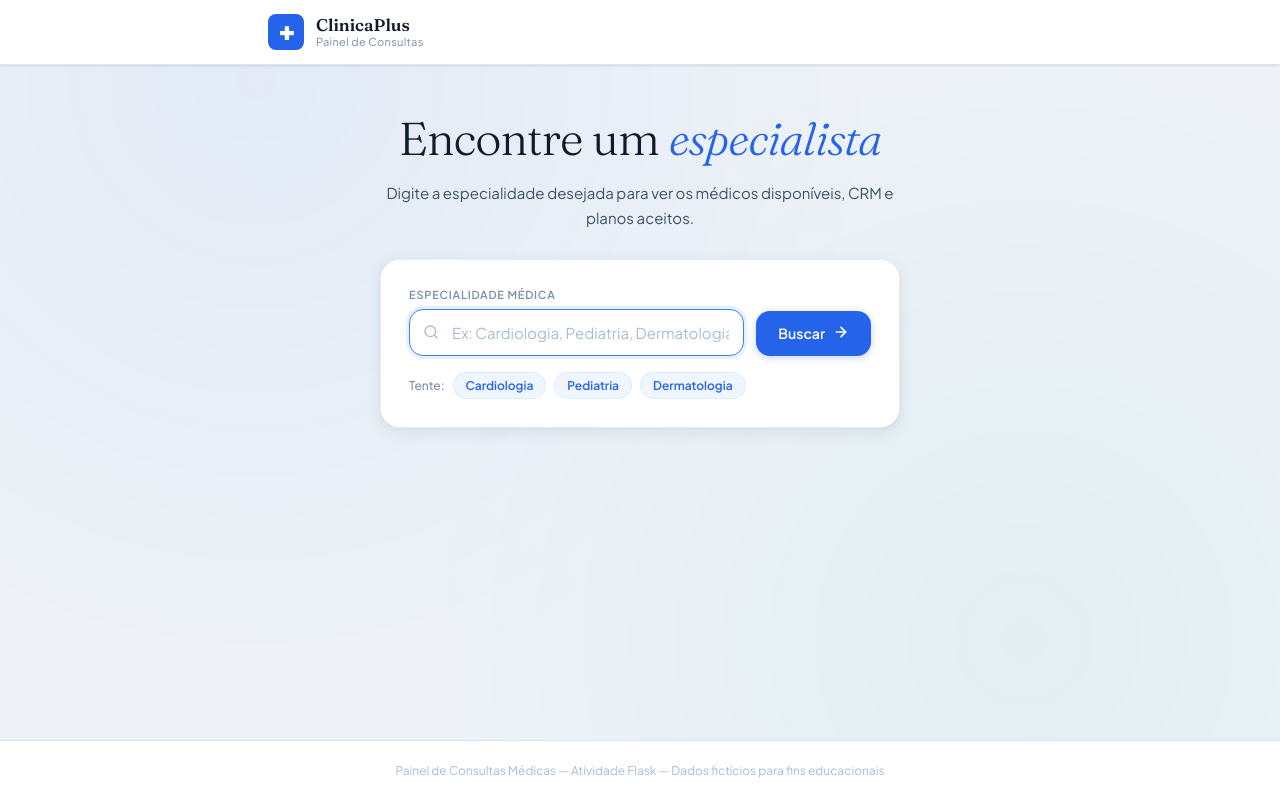
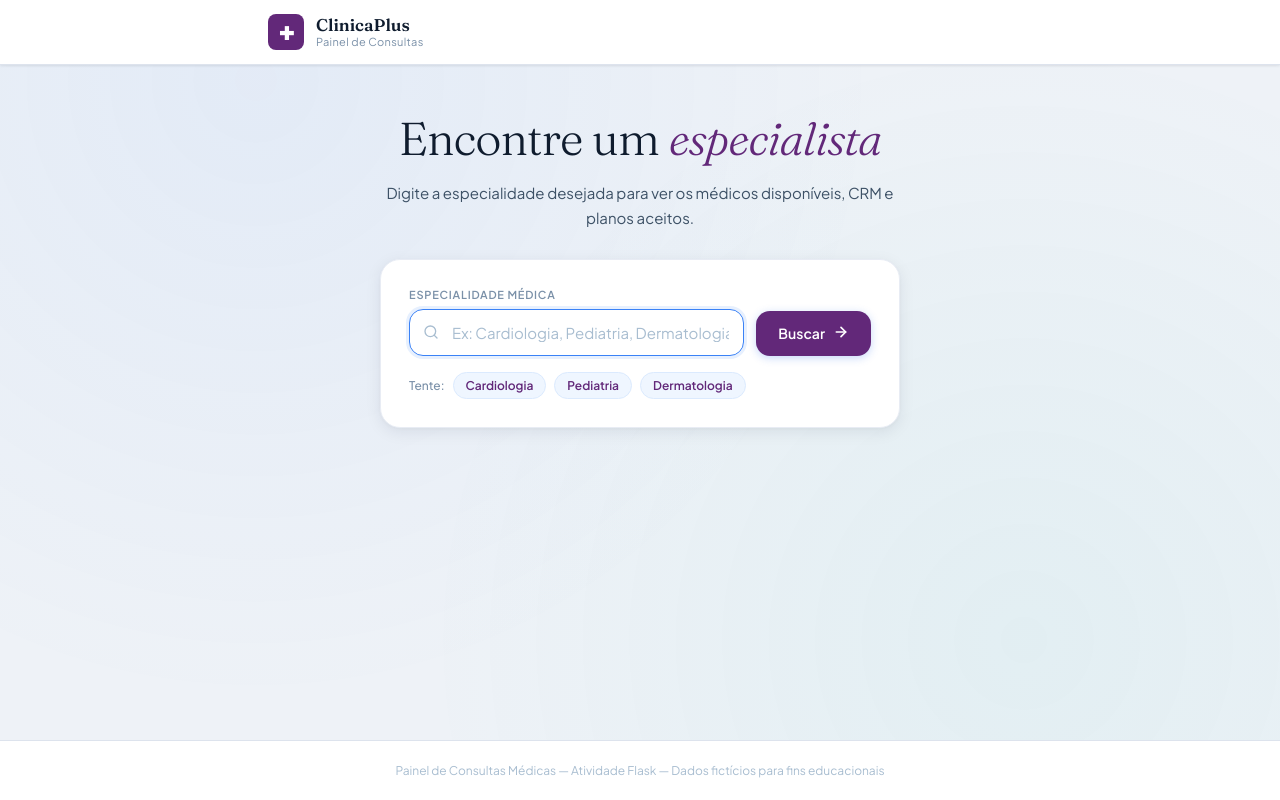
Before and after one commit to CiceroLMP/python, a Flask app: page / in a window 1280 px wide. Run offline with Flask 3, Linux system fonts and the light colour scheme.

Commit message:
Update style.css

```diff
--- a/Atividade Médico/static/css/style.css
+++ b/Atividade Médico/static/css/style.css
@@ -1,4 +1,3 @@
-
 @import url('https://fonts.googleapis.com/css2?family=Fraunces:ital,wght@0,300;0,400;0,600;1,300&family=Plus+Jakarta+Sans:wght@300;400;500;600;700&display=swap');
 
 
@@ -15,7 +14,7 @@
     --blue-50:      #EFF6FF;
     --blue-100:     #DBEAFE;
     --blue-500:     #3B82F6;
-    --blue-600:     #2563EB;
+    --blue-600:     #622879;
     --blue-700:     #1D4ED8;
 
     --teal-50:      #F0FDFA;
```
